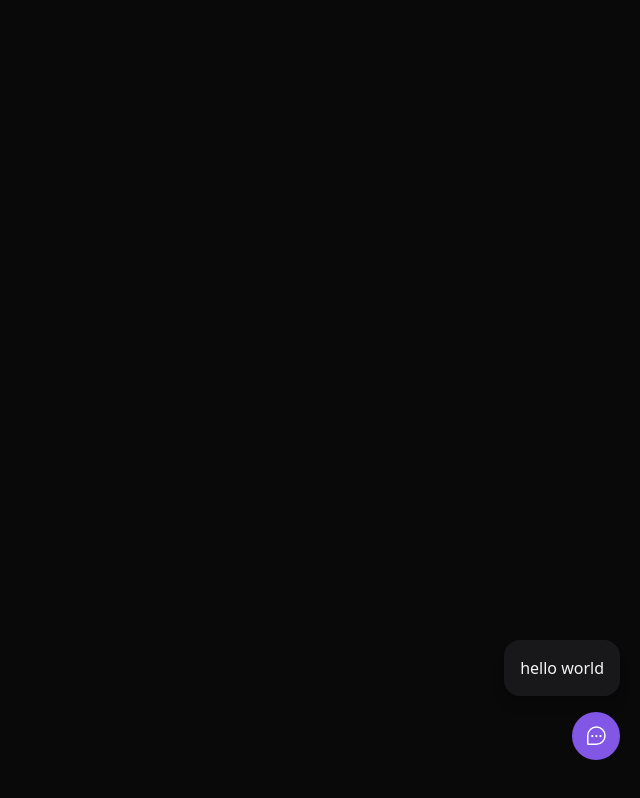
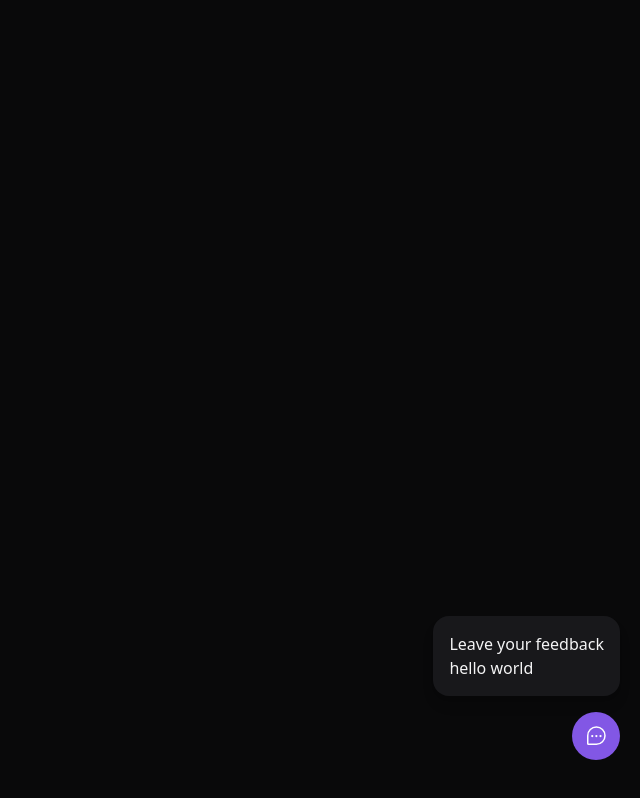
Before and after one commit to xeniaalex3/Feedback-Widget, a React (Vite) app in the folder web/: page / in a window 1280 px wide. Both pictures are taken after a click on the button "Feedback". Shown: the whole page, without its empty margins (640-1280 px from the left). Built offline with nearby package versions, Linux system fonts and the light colour scheme.

Commit message:
create component WidgetForm

```diff
--- a/web/src/components/WidgetForm/WidgetForm.tsx
+++ b/web/src/components/WidgetForm/WidgetForm.tsx
@@ -1,9 +1,12 @@
-function WidgetForm(){
+function WidgetForm() {
   return (
     <div className="bg-zinc-900 p-4 relative rounded-2xl mb-4 flex-col items-center shadow-lg w-[calc(100vw-2rem)] md:w-auto">
-hello world
+      <header>
+        <span>Leave your feedback</span>
+      </header>
+      <p>hello world</p>
     </div>
   )
 }
 
-export default WidgetForm;
+export default WidgetForm
```
